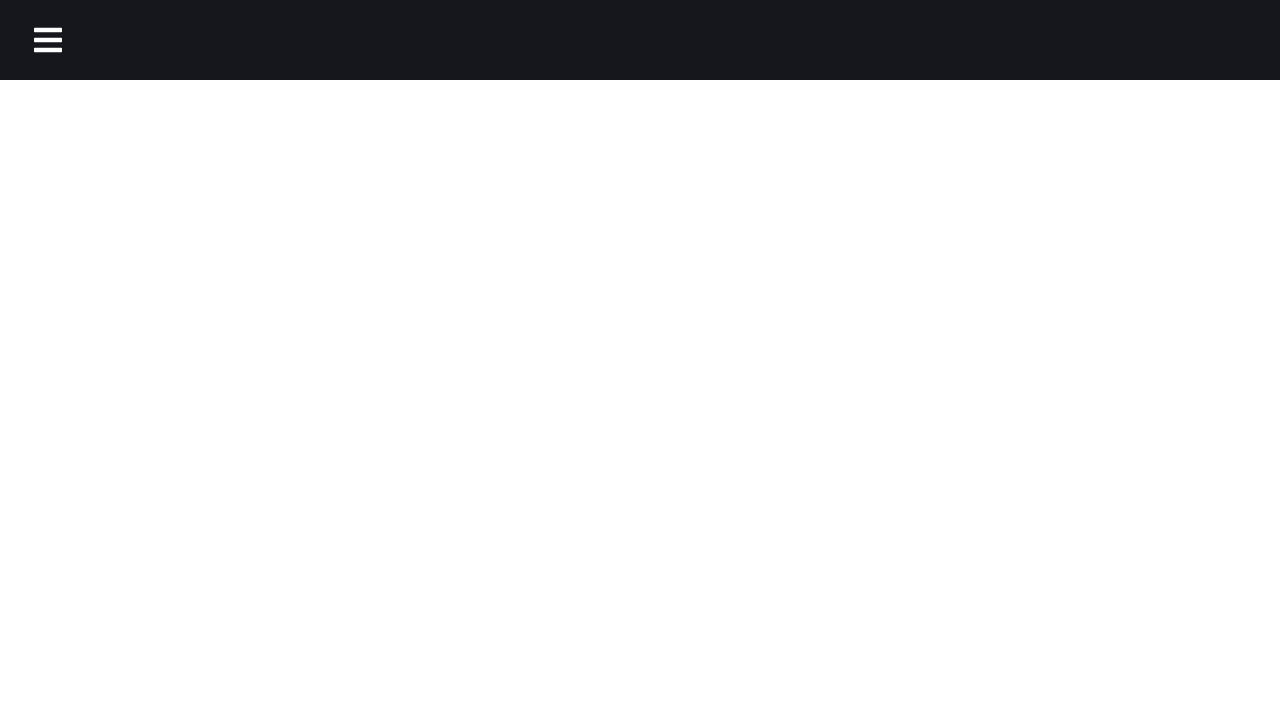
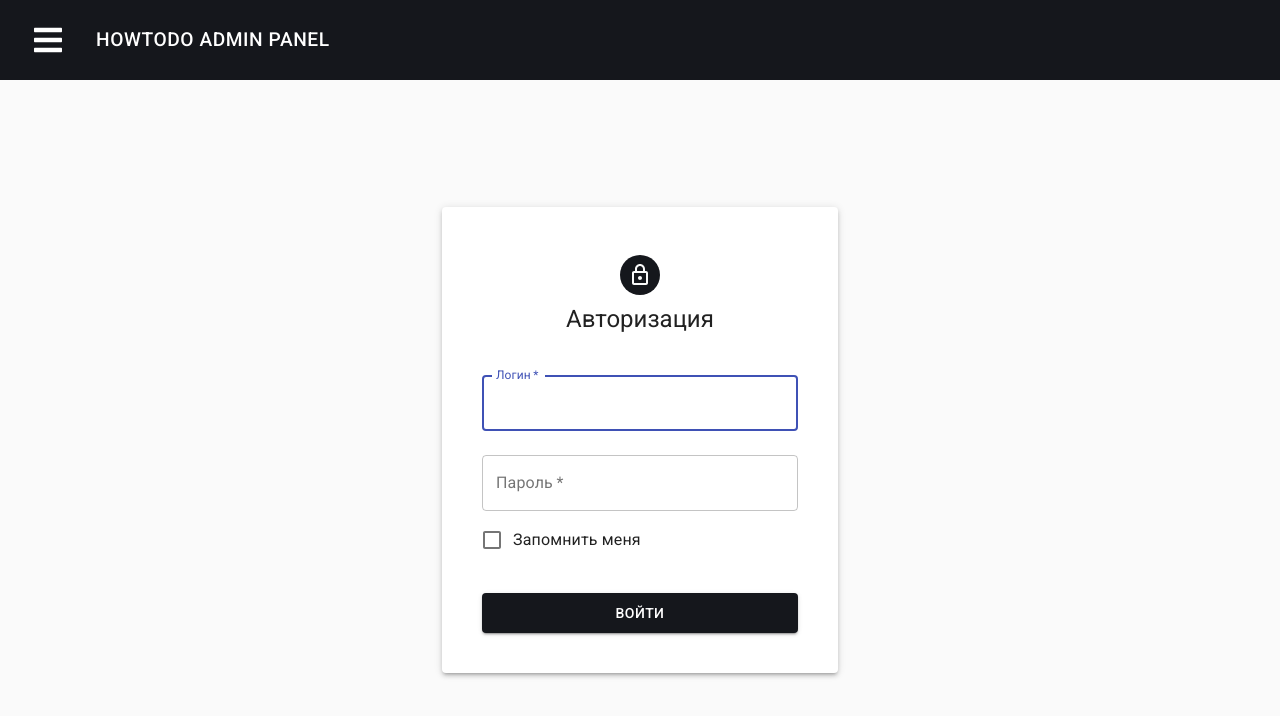
Before and after one commit to greatUzumaki/HowToDo-AdminPanel, a React (Create React App) app: page /login in a window 1280 px wide. Shown: the top 716 px of the page. Built offline with nearby package versions, Linux system fonts and the light colour scheme.

Commit message:
add pages

```diff
--- a/package.json
+++ b/package.json
@@ -3,6 +3,8 @@
   "version": "0.1.0",
   "private": true,
   "dependencies": {
+    "@material-ui/core": "^4.12.2",
+    "@material-ui/icons": "^4.11.2",
     "@testing-library/jest-dom": "^5.14.1",
     "@testing-library/react": "^11.2.7",
     "@testing-library/user-event": "^12.8.3",
--- a/public/index.html
+++ b/public/index.html
@@ -14,6 +14,15 @@
       manifest.json provides metadata used when your web app is installed on a
       user's mobile device or desktop. See https://developers.google.com/web/fundamentals/web-app-manifest/
     -->
+    <link
+      rel="stylesheet"
+      href="https://fonts.googleapis.com/icon?family=Material+Icons"
+    />
+    <link
+      rel="stylesheet"
+      href="https://fonts.googleapis.com/css?family=Roboto:300,400,500,700&display=swap"
+    />
+
     <link rel="manifest" href="%PUBLIC_URL%/manifest.json" />
     <!--
       Notice the use of %PUBLIC_URL% in the tags above.
--- a/src/App.css
+++ b/src/App.css
@@ -1,38 +1,17 @@
-.App {
-  text-align: center;
+* {
+  box-sizing: border-box;
+  margin: 0;
+  padding: 0;
 }
 
-.App-logo {
-  height: 40vmin;
-  pointer-events: none;
+.home {
+  display: flex;
+  height: 90vh;
+  align-items: center;
+  justify-content: center;
+  font-size: 3rem;
 }
 
-@media (prefers-reduced-motion: no-preference) {
-  .App-logo {
-    animation: App-logo-spin infinite 20s linear;
-  }
+#root {
+  overflow: hidden;
 }
-
-.App-header {
-  background-color: #282c34;
-  min-height: 100vh;
-  display: flex;
-  flex-direction: column;
-  align-items: center;
-  justify-content: center;
-  font-size: calc(10px + 2vmin);
-  color: white;
-}
-
-.App-link {
-  color: #61dafb;
-}
-
-@keyframes App-logo-spin {
-  from {
-    transform: rotate(0deg);
-  }
-  to {
-    transform: rotate(360deg);
-  }
-}
--- a/src/App.tsx
+++ b/src/App.tsx
@@ -1,13 +1,18 @@
 import React from 'react';
-import logo from './logo.svg';
+import { BrowserRouter as Router, Route, Switch } from 'react-router-dom';
 import './App.css';
 import Sidebar from './components/Sidebar';
-import { BrowserRouter as Router, Switch, Route } from 'react-router-dom';
+import LoginPage from './pages/LoginPage';
+import Overview from './pages/Overview';
 
 function App() {
   return (
     <Router>
       <Sidebar />
+      <Switch>
+        <Route path='/overview' exact component={Overview} />
+        <Route path='/login' exact component={LoginPage} />
+      </Switch>
     </Router>
   );
 }
--- a/src/components/Sidebar.jsx
+++ b/src/components/Sidebar.jsx
@@ -1,47 +1,52 @@
 import React, { useState } from 'react';
-import styled from 'styled-components';
 import { Link } from 'react-router-dom';
 import * as FaIcons from 'react-icons/fa';
 import * as AiIcons from 'react-icons/ai';
 import { SidebarData } from './SidebarData';
 import SubMenu from './SubMenu';
 import { IconContext } from 'react-icons/lib';
+import { styled } from '@material-ui/core/styles';
+import { makeStyles, Typography } from '@material-ui/core';
 
-const Nav = styled.div`
-  background: #15171c;
-  height: 80px;
-  display: flex;
-  justify-content: flex-start;
-  align-items: center;
-`;
+const useStyle = makeStyles({
+  title: { color: 'white', fontSize: '1.2rem' },
+});
 
-const NavIcon = styled(Link)`
-  margin-left: 2rem;
-  font-size: 2rem;
-  height: 80px;
-  display: flex;
-  justify-content: flex-start;
-  align-items: center;
-`;
+const Nav = styled('div')({
+  background: '#15171c',
+  height: 80,
+  display: 'flex',
+  justifyContent: 'flex-start',
+  alignItems: 'center',
+});
 
-const SidebarNav = styled.nav`
-  background: #15171c;
-  width: 250px;
-  height: 100vh;
-  display: flex;
-  justify-content: center;
-  position: fixed;
-  top: 0;
-  left: ${({ sidebar }) => (sidebar ? '0' : '-100%')};
-  transition: 350ms;
-  z-index: 10;
-`;
+const NavIcon = styled(Link)({
+  marginLeft: '2rem',
+  fontSize: '2rem',
+  height: 80,
+  display: 'flex',
+  justifyContent: 'flex-start',
+  alignItems: 'center',
+  marginRight: '2rem',
+});
 
-const SidebarWrap = styled.div`
-  width: 100%;
-`;
+const SidebarNav = styled('nav')({
+  background: '#15171c',
+  width: 250,
+  height: '100vh',
+  display: 'flex',
+  justifyContent: 'center',
+  position: 'fixed',
+  top: 0,
+  left: ({ sidebar }) => (sidebar ? '0' : '-100%'),
+  transition: '350ms',
+  zIndex: 10,
+});
+
+const SidebarWrap = styled('div')({ width: '100%' });
 
 const Sidebar = () => {
+  const style = useStyle();
   const [sidebar, setSidebar] = useState(false);
 
   const showSidebar = () => setSidebar(!sidebar);
@@ -50,14 +55,17 @@ const Sidebar = () => {
     <>
       <IconContext.Provider value={{ color: '#fff' }}>
         <Nav>
-          <NavIcon to='#'>
-            <FaIcons.FaBars onClick={showSidebar} />
+          <NavIcon to='#' onClick={showSidebar}>
+            <FaIcons.FaBars />
           </NavIcon>
+          <Typography className={style.title} variant='button'>
+            HowToDo Admin Panel
+          </Typography>
         </Nav>
         <SidebarNav sidebar={sidebar}>
           <SidebarWrap>
-            <NavIcon to='#'>
-              <AiIcons.AiOutlineClose onClick={showSidebar} />
+            <NavIcon to='#' onClick={showSidebar}>
+              <AiIcons.AiOutlineClose />
             </NavIcon>
             {SidebarData.map((item, index) => {
               return <SubMenu item={item} key={index} />;
--- a/src/components/SidebarData.tsx
+++ b/src/components/SidebarData.tsx
@@ -10,9 +10,14 @@ export const SidebarData = [
     path: '/overview',
     icon: <AiIcons.AiFillHome />,
     iconClosed: <RiIcons.RiArrowDownSFill />,
-    iconOpen: <RiIcons.RiArrowUpSFill />,
+    iconOpened: <RiIcons.RiArrowUpSFill />,
+
     subNav: [
-      { title: 'Users', path: '/overview/users', icon: <IoIcons.IoIosPaper /> },
+      {
+        title: 'Users',
+        path: '/overview/users',
+        icon: <IoIcons.IoIosPaper />,
+      },
       {
         title: 'Revenue',
         path: '/overview/revenue',
@@ -23,19 +28,22 @@ export const SidebarData = [
   {
     title: 'Reports',
     path: '/reports',
-    icon: <AiIcons.AiFillHome />,
+    icon: <IoIcons.IoIosPaper />,
     iconClosed: <RiIcons.RiArrowDownSFill />,
-    iconOpen: <RiIcons.RiArrowUpSFill />,
+    iconOpened: <RiIcons.RiArrowUpSFill />,
+
     subNav: [
       {
         title: 'Reports',
         path: '/reports/reports1',
         icon: <IoIcons.IoIosPaper />,
+        cName: 'sub-nav',
       },
       {
         title: 'Reports 2',
         path: '/reports/reports2',
         icon: <IoIcons.IoIosPaper />,
+        cName: 'sub-nav',
       },
       {
         title: 'Reports 3',
@@ -54,4 +62,30 @@ export const SidebarData = [
     path: '/team',
     icon: <IoIcons.IoMdPeople />,
   },
+  {
+    title: 'Messages',
+    path: '/messages',
+    icon: <FaIcons.FaEnvelopeOpenText />,
+
+    iconClosed: <RiIcons.RiArrowDownSFill />,
+    iconOpened: <RiIcons.RiArrowUpSFill />,
+
+    subNav: [
+      {
+        title: 'Message 1',
+        path: '/messages/message1',
+        icon: <IoIcons.IoIosPaper />,
+      },
+      {
+        title: 'Message 2',
+        path: '/messages/message2',
+        icon: <IoIcons.IoIosPaper />,
+      },
+    ],
+  },
+  {
+    title: 'Support',
+    path: '/support',
+    icon: <IoIcons.IoMdHelpCircle />,
+  },
 ];
--- /dev/null
+++ b/src/components/SubMenu.jsx
@@ -0,0 +1,72 @@
+import { styled } from '@material-ui/core/styles';
+import React, { useState } from 'react';
+import { Link } from 'react-router-dom';
+
+const SidebarLink = styled(Link)({
+  display: 'flex',
+  color: '#e1e9fc',
+  justifyContent: 'space-between',
+  alignItems: 'center',
+  padding: 20,
+  listStyle: 'none',
+  height: 60,
+  textDecoration: 'none',
+  fontSize: 18,
+  '&:hover': {
+    background: '#252831',
+    borderLeft: '4px solid #2283e6',
+    cursor: 'pointer',
+  },
+});
+
+const SidebarLabel = styled('span')({ marginLeft: 16 });
+
+const DropdownLink = styled(Link)({
+  background: '#414757',
+  height: 60,
+  paddingLeft: '3rem',
+  display: 'flex',
+  alignItems: 'center',
+  textDecoration: 'none',
+  color: '#f5f5f5',
+  fontSize: 18,
+  '&:hover': {
+    background: '#2283e6',
+    cursor: 'pointer',
+  },
+});
+
+const SubMenu = ({ item }) => {
+  const [subnav, setSubnav] = useState(false);
+
+  const showSubnav = () => setSubnav(!subnav);
+
+  return (
+    <>
+      <SidebarLink to={item.path} onClick={item.subNav && showSubnav}>
+        <div>
+          {item.icon}
+          <SidebarLabel>{item.title}</SidebarLabel>
+        </div>
+        <div>
+          {item.subNav && subnav
+            ? item.iconOpened
+            : item.subNav
+            ? item.iconClosed
+            : null}
+        </div>
+      </SidebarLink>
+      {subnav &&
+        item.subNav.map((item, index) => {
+          return (
+            <DropdownLink to={item.path} key={index}>
+              {item.icon}
+              <SidebarLabel>{item.title}</SidebarLabel>
+            </DropdownLink>
+          );
+        })}
+    </>
+  );
+};
+
+export default SubMenu;
--- a/src/components/SubMenu.tsx
+++ /dev/null
@@ -1,11 +0,0 @@
-import React from 'react'
-
-const SubMenu = () => {
-    return (
-        <div>
-
-        </div>
-    )
-}
-
-export default SubMenu
--- /dev/null
+++ b/src/pages/LoginPage.tsx
@@ -0,0 +1,106 @@
+import {
+  Paper,
+  CssBaseline,
+  Grid,
+  Avatar,
+  Typography,
+  TextField,
+  FormControlLabel,
+  Checkbox,
+  Button,
+  makeStyles,
+  Container,
+} from '@material-ui/core';
+import React from 'react';
+import { Link } from 'react-router-dom';
+import LockOutlinedIcon from '@material-ui/icons/LockOutlined';
+
+const useStyles = makeStyles((theme) => ({
+  container: {
+    display: 'flex',
+    height: '90vh',
+    alignItems: 'center',
+    justifyContent: 'center',
+  },
+  title: {
+    display: 'flex',
+    flexDirection: 'column',
+    alignItems: 'center',
+  },
+  avatar: {
+    margin: theme.spacing(1),
+    backgroundColor: '#15171c',
+  },
+  form: {
+    width: '100%',
+    marginTop: theme.spacing(3),
+  },
+  submit: {
+    margin: theme.spacing(4, 0, 0),
+    height: 40,
+    background: '#15171c',
+    color: 'white',
+    '&:hover': {
+      background: '#494f5f',
+    },
+  },
+}));
+
+function LoginPage() {
+  const classes = useStyles();
+  return (
+    <div className={classes.container}>
+      <Container maxWidth={'xs'}>
+        <Paper elevation={3} style={{ padding: 40 }}>
+          <CssBaseline />
+          <Grid item className={classes.title}>
+            <Avatar className={classes.avatar}>
+              <LockOutlinedIcon />
+            </Avatar>
+            <Typography component='h1' variant='h5'>
+              Авторизация
+            </Typography>
+          </Grid>
+          <form className={classes.form}>
+            <TextField
+              variant='outlined'
+              margin='normal'
+              required
+              fullWidth
+              id='login'
+              label='Логин'
+              name='login'
+              autoComplete='login'
+              autoFocus
+            />
+            <TextField
+              variant='outlined'
+              margin='normal'
+              required
+              fullWidth
+              name='password'
+              label='Пароль'
+              type='password'
+              id='password'
+              autoComplete='current-password'
+            />
+            <FormControlLabel
+              control={<Checkbox value='remember' color='primary' />}
+              label='Запомнить меня'
+            />
+            <Button
+              type='submit'
+              fullWidth
+              variant='contained'
+              className={classes.submit}
+            >
+              Войти
+            </Button>
+          </form>
+        </Paper>
+      </Container>
+    </div>
+  );
+}
+
+export default LoginPage;
--- /dev/null
+++ b/src/pages/Overview.tsx
@@ -0,0 +1,11 @@
+import React from 'react';
+
+function Overview() {
+  return (
+    <div className='home'>
+      <h1>Overview</h1>
+    </div>
+  );
+}
+
+export default Overview;
```
Also changed, not shown: 1 other file (tests, documents, lock files or other folders).
